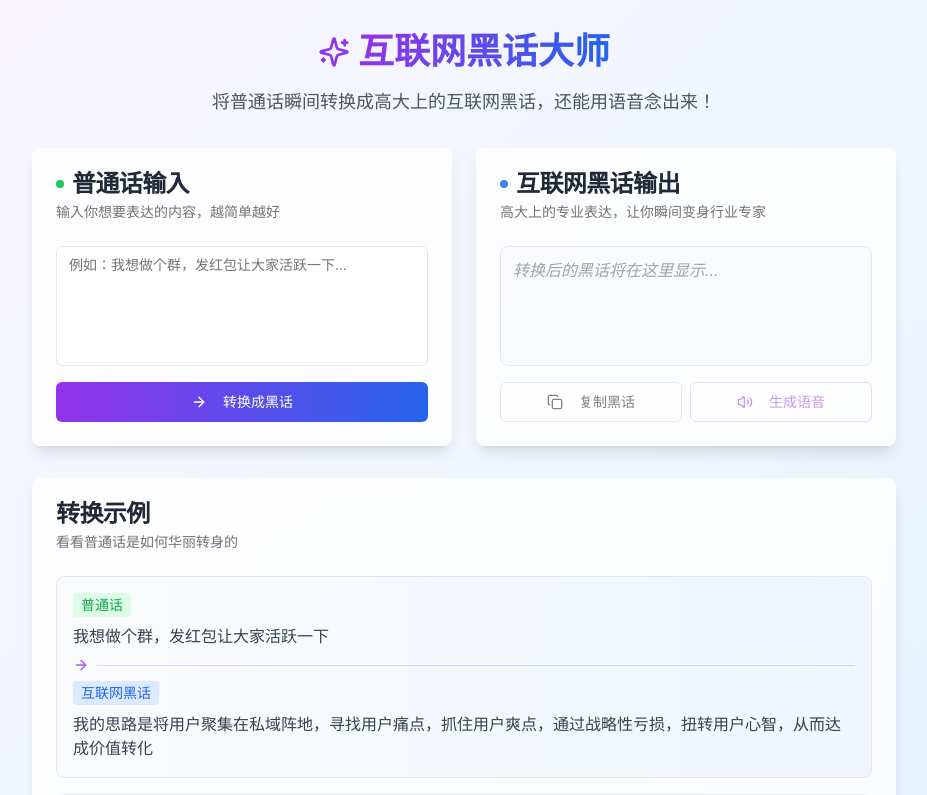
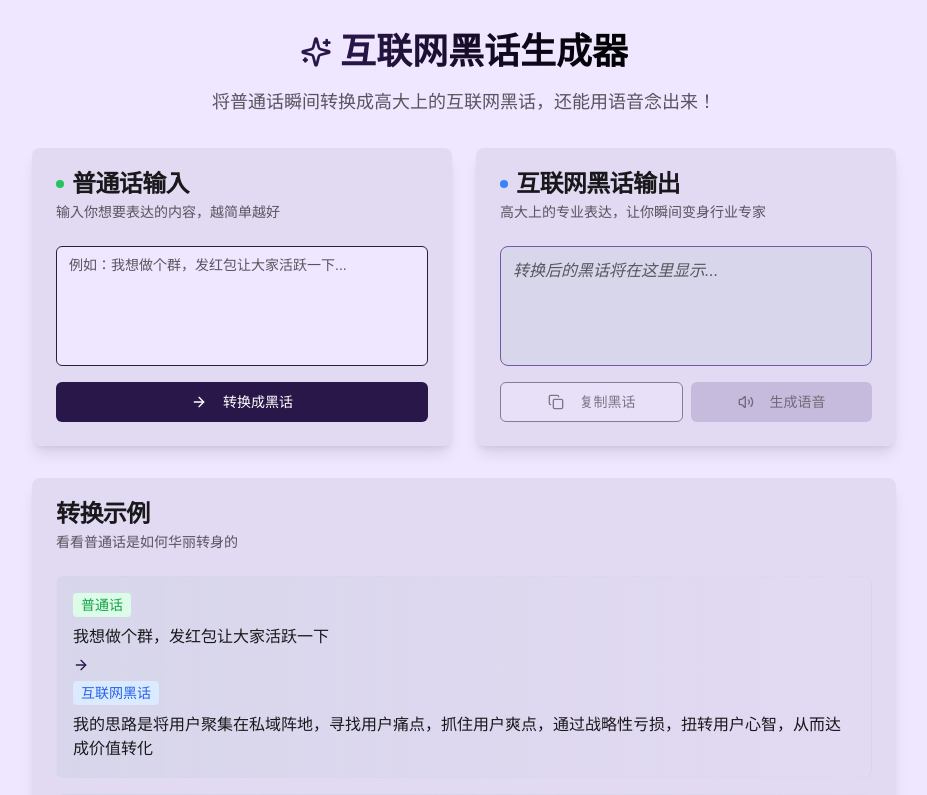
Before and after one commit to sishuai0328/internet-buzzword-translator, a Next.js app: page / in a window 1280 px wide. Shown: the top 795 px of the page, without its empty margins (176-1103 px from the left). Built offline with nearby package versions, Linux system fonts and the light colour scheme.

Commit message:
style: update color variables in globals.css and adjust component styles in page.tsx for improved visual consistency

```diff
--- a/app/globals.css
+++ b/app/globals.css
@@ -14,73 +14,49 @@ body {
 
 @layer base {
   :root {
-    --background: 0 0% 100%;
-    --foreground: 0 0% 3.9%;
-    --card: 0 0% 100%;
-    --card-foreground: 0 0% 3.9%;
-    --popover: 0 0% 100%;
-    --popover-foreground: 0 0% 3.9%;
-    --primary: 0 0% 9%;
-    --primary-foreground: 0 0% 98%;
-    --secondary: 0 0% 96.1%;
-    --secondary-foreground: 0 0% 9%;
-    --muted: 0 0% 96.1%;
-    --muted-foreground: 0 0% 45.1%;
-    --accent: 0 0% 96.1%;
-    --accent-foreground: 0 0% 9%;
-    --destructive: 0 84.2% 60.2%;
-    --destructive-foreground: 0 0% 98%;
-    --border: 0 0% 89.8%;
-    --input: 0 0% 89.8%;
-    --ring: 0 0% 3.9%;
-    --chart-1: 12 76% 61%;
-    --chart-2: 173 58% 39%;
-    --chart-3: 197 37% 24%;
-    --chart-4: 43 74% 66%;
-    --chart-5: 27 87% 67%;
+    --background: 262 100% 95%;
+    --foreground: 262 5% 0%;
+    --card: 262 50% 90%;
+    --card-foreground: 262 5% 10%;
+    --popover: 262 100% 95%;
+    --popover-foreground: 262 100% 0%;
+    --primary: 262 53% 19%;
+    --primary-foreground: 0 0% 100%;
+    --secondary: 262 30% 70%;
+    --secondary-foreground: 0 0% 0%;
+    --muted: 224 30% 85%;
+    --muted-foreground: 262 5% 35%;
+    --accent: 224 30% 80%;
+    --accent-foreground: 262 5% 10%;
+    --destructive: 0 100% 30%;
+    --destructive-foreground: 262 5% 90%;
+    --border: 262 30% 50%;
+    --input: 262 30% 18%;
+    --ring: 262 53% 19%;
     --radius: 0.5rem;
-    --sidebar-background: 0 0% 98%;
-    --sidebar-foreground: 240 5.3% 26.1%;
-    --sidebar-primary: 240 5.9% 10%;
-    --sidebar-primary-foreground: 0 0% 98%;
-    --sidebar-accent: 240 4.8% 95.9%;
-    --sidebar-accent-foreground: 240 5.9% 10%;
-    --sidebar-border: 220 13% 91%;
-    --sidebar-ring: 217.2 91.2% 59.8%;
   }
+
   .dark {
-    --background: 0 0% 3.9%;
-    --foreground: 0 0% 98%;
-    --card: 0 0% 3.9%;
-    --card-foreground: 0 0% 98%;
-    --popover: 0 0% 3.9%;
-    --popover-foreground: 0 0% 98%;
-    --primary: 0 0% 98%;
-    --primary-foreground: 0 0% 9%;
-    --secondary: 0 0% 14.9%;
-    --secondary-foreground: 0 0% 98%;
-    --muted: 0 0% 14.9%;
-    --muted-foreground: 0 0% 63.9%;
-    --accent: 0 0% 14.9%;
-    --accent-foreground: 0 0% 98%;
-    --destructive: 0 62.8% 30.6%;
-    --destructive-foreground: 0 0% 98%;
-    --border: 0 0% 14.9%;
-    --input: 0 0% 14.9%;
-    --ring: 0 0% 83.1%;
-    --chart-1: 220 70% 50%;
-    --chart-2: 160 60% 45%;
-    --chart-3: 30 80% 55%;
-    --chart-4: 280 65% 60%;
-    --chart-5: 340 75% 55%;
-    --sidebar-background: 240 5.9% 10%;
-    --sidebar-foreground: 240 4.8% 95.9%;
-    --sidebar-primary: 224.3 76.3% 48%;
-    --sidebar-primary-foreground: 0 0% 100%;
-    --sidebar-accent: 240 3.7% 15.9%;
-    --sidebar-accent-foreground: 240 4.8% 95.9%;
-    --sidebar-border: 240 3.7% 15.9%;
-    --sidebar-ring: 217.2 91.2% 59.8%;
+    --background: 262 50% 5%;
+    --foreground: 262 5% 90%;
+    --card: 262 50% 0%;
+    --card-foreground: 262 5% 90%;
+    --popover: 262 50% 5%;
+    --popover-foreground: 262 5% 90%;
+    --primary: 262 53% 19%;
+    --primary-foreground: 0 0% 100%;
+    --secondary: 262 30% 10%;
+    --secondary-foreground: 0 0% 100%;
+    --muted: 224 30% 15%;
+    --muted-foreground: 262 5% 60%;
+    --accent: 224 30% 15%;
+    --accent-foreground: 262 5% 90%;
+    --destructive: 0 100% 30%;
+    --destructive-foreground: 262 5% 90%;
+    --border: 262 30% 18%;
+    --input: 262 30% 18%;
+    --ring: 262 53% 19%;
+    --radius: 0.5rem;
   }
 }
 
--- a/app/page.tsx
+++ b/app/page.tsx
@@ -158,25 +158,25 @@ export default function Home() {
   ]
 
   return (
-    <div className="min-h-screen bg-gradient-to-br from-purple-50 via-blue-50 to-indigo-100">
+    <div className="min-h-screen bg-background">
       <div className="container mx-auto px-4 py-8 max-w-4xl">
         {/* Header */}
         <div className="text-center mb-8">
           <div className="flex items-center justify-center gap-2 mb-4">
-            <Sparkles className="h-8 w-8 text-purple-600" />
-            <h1 className="text-4xl font-bold bg-gradient-to-r from-purple-600 to-blue-600 bg-clip-text text-transparent">
-              互联网黑话大师
+            <Sparkles className="h-8 w-8 text-primary" />
+            <h1 className="text-4xl font-bold bg-gradient-to-r from-primary to-secondary-foreground bg-clip-text text-transparent">
+              互联网黑话生成器
             </h1>
           </div>
-          <p className="text-gray-600 text-lg">将普通话瞬间转换成高大上的互联网黑话，还能用语音念出来！</p>
+          <p className="text-muted-foreground text-lg">将普通话瞬间转换成高大上的互联网黑话，还能用语音念出来！</p>
         </div>
 
         {/* Main Tool */}
         <div className="grid md:grid-cols-2 gap-6 mb-8">
           {/* Input */}
-          <Card className="shadow-lg border-0 bg-white/80 backdrop-blur-sm">
+          <Card className="shadow-lg border-0 bg-card">
             <CardHeader>
-              <CardTitle className="flex items-center gap-2 text-gray-800">
+              <CardTitle className="flex items-center gap-2 text-card-foreground">
                 <span className="w-2 h-2 bg-green-500 rounded-full"></span>
                 普通话输入
               </CardTitle>
@@ -187,12 +187,12 @@ export default function Home() {
                 placeholder="例如：我想做个群，发红包让大家活跃一下..."
                 value={input}
                 onChange={(e) => setInput(e.target.value)}
-                className="min-h-[120px] resize-none border-gray-200 focus:border-purple-400 focus:ring-purple-400"
+                className="min-h-[120px] resize-none focus:border-ring focus:ring-ring"
               />
               <Button
                 onClick={handleTranslate}
                 disabled={isLoading}
-                className="w-full mt-4 bg-gradient-to-r from-purple-600 to-blue-600 hover:from-purple-700 hover:to-blue-700 text-white"
+                className="w-full mt-4 bg-primary text-primary-foreground hover:bg-primary/90"
               >
                 {isLoading ? (
                   <>
@@ -210,20 +210,20 @@ export default function Home() {
           </Card>
 
           {/* Output */}
-          <Card className="shadow-lg border-0 bg-white/80 backdrop-blur-sm">
+          <Card className="shadow-lg border-0 bg-card">
             <CardHeader>
-              <CardTitle className="flex items-center gap-2 text-gray-800">
+              <CardTitle className="flex items-center gap-2 text-card-foreground">
                 <span className="w-2 h-2 bg-blue-500 rounded-full"></span>
                 互联网黑话输出
               </CardTitle>
               <CardDescription>高大上的专业表达，让你瞬间变身行业专家</CardDescription>
             </CardHeader>
             <CardContent>
-              <div className="min-h-[120px] p-3 bg-gray-50 rounded-lg border border-gray-200 relative">
+              <div className="min-h-[120px] p-3 bg-muted/50 rounded-lg border relative">
                 {output ? (
-                  <p className="text-gray-800 leading-relaxed">{output}</p>
+                  <p className="text-card-foreground leading-relaxed">{output}</p>
                 ) : (
-                  <p className="text-gray-400 italic">转换后的黑话将在这里显示...</p>
+                  <p className="text-muted-foreground italic">转换后的黑话将在这里显示...</p>
                 )}
               </div>
               <div className="flex gap-2 mt-4">
@@ -231,7 +231,7 @@ export default function Home() {
                   onClick={handleCopy}
                   disabled={!output}
                   variant="outline"
-                  className="flex-1 border-gray-300 hover:bg-gray-50"
+                  className="flex-1"
                 >
                   <Copy className="mr-2 h-4 w-4" />
                   复制黑话
@@ -239,8 +239,8 @@ export default function Home() {
                 <Button
                   onClick={handleGenerateAudio}
                   disabled={!output || isGeneratingAudio}
-                  variant="outline"
-                  className="flex-1 border-purple-300 hover:bg-purple-50 text-purple-600"
+                  variant="secondary"
+                  className="flex-1"
                 >
                   {isGeneratingAudio ? (
                     <>
@@ -278,9 +278,9 @@ export default function Home() {
         </div>
 
         {/* Examples */}
-        <Card className="shadow-lg border-0 bg-white/80 backdrop-blur-sm">
+        <Card className="shadow-lg border-0 bg-card">
           <CardHeader>
-            <CardTitle className="text-gray-800">转换示例</CardTitle>
+            <CardTitle className="text-card-foreground">转换示例</CardTitle>
             <CardDescription>看看普通话是如何华丽转身的</CardDescription>
           </CardHeader>
           <CardContent>
@@ -288,19 +288,19 @@ export default function Home() {
               {examples.map((example, index) => (
                 <div
                   key={index}
-                  className="p-4 bg-gradient-to-r from-gray-50 to-blue-50 rounded-lg border border-gray-200"
+                  className="p-4 bg-gradient-to-r from-muted/50 to-card rounded-lg border border-muted/20"
                 >
                   <div className="mb-2">
                     <span className="text-sm font-medium text-green-600 bg-green-100 px-2 py-1 rounded">普通话</span>
-                    <p className="mt-2 text-gray-700">{example.input}</p>
+                    <p className="mt-2 text-card-foreground">{example.input}</p>
                   </div>
                   <div className="flex items-center gap-2 my-2">
-                    <ArrowRight className="h-4 w-4 text-purple-500" />
-                    <div className="flex-1 h-px bg-gradient-to-r from-purple-200 to-blue-200"></div>
+                    <ArrowRight className="h-4 w-4 text-primary" />
+                    <div className="flex-1 h-px bg-gradient-to-r from-muted/20 to-card"></div>
                   </div>
                   <div>
                     <span className="text-sm font-medium text-blue-600 bg-blue-100 px-2 py-1 rounded">互联网黑话</span>
-                    <p className="mt-2 text-gray-700 font-medium">{example.output}</p>
+                    <p className="mt-2 text-card-foreground font-medium">{example.output}</p>
                   </div>
                 </div>
               ))}
@@ -309,7 +309,7 @@ export default function Home() {
         </Card>
 
         {/* Footer */}
-        <div className="text-center mt-8 text-gray-500">
+        <div className="text-center mt-8 text-muted-foreground">
           <p>让每一句话都充满专业感，还能用语音念出来 ✨🔊</p>
         </div>
       </div>
```
